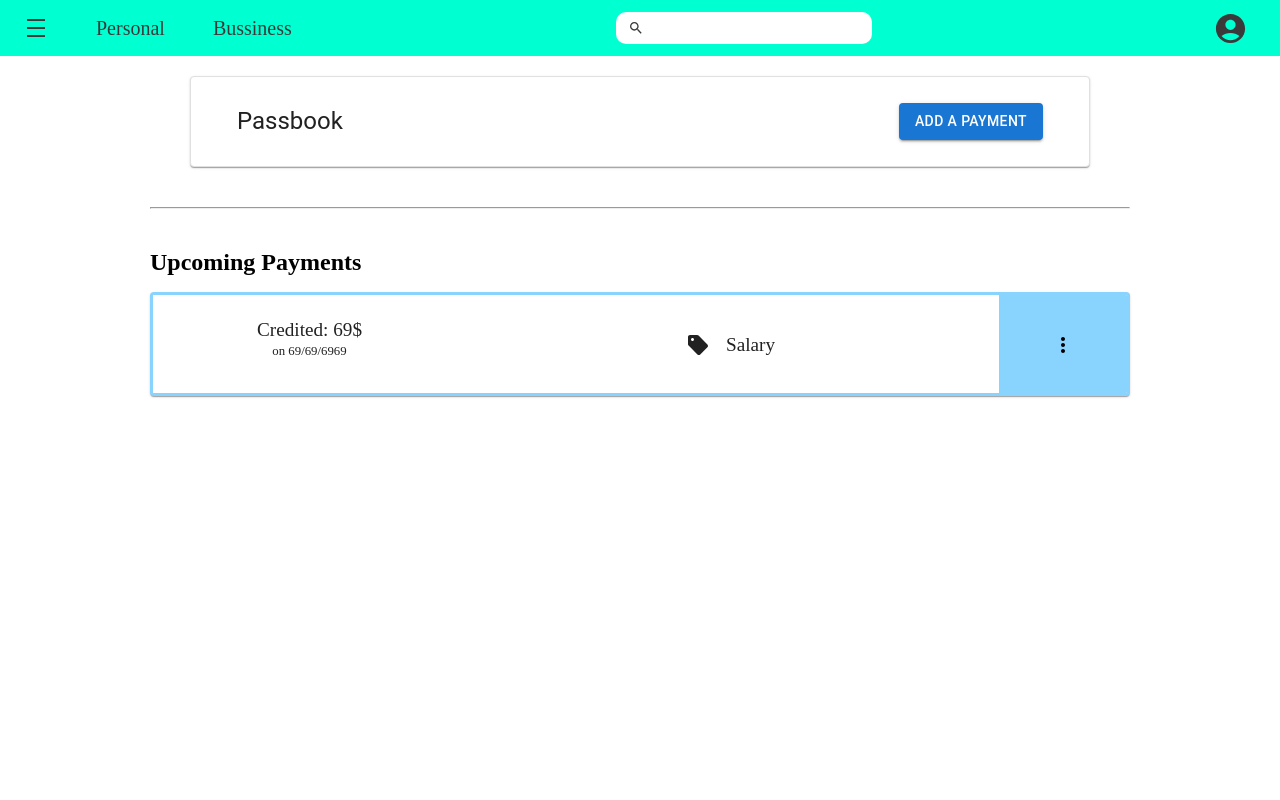
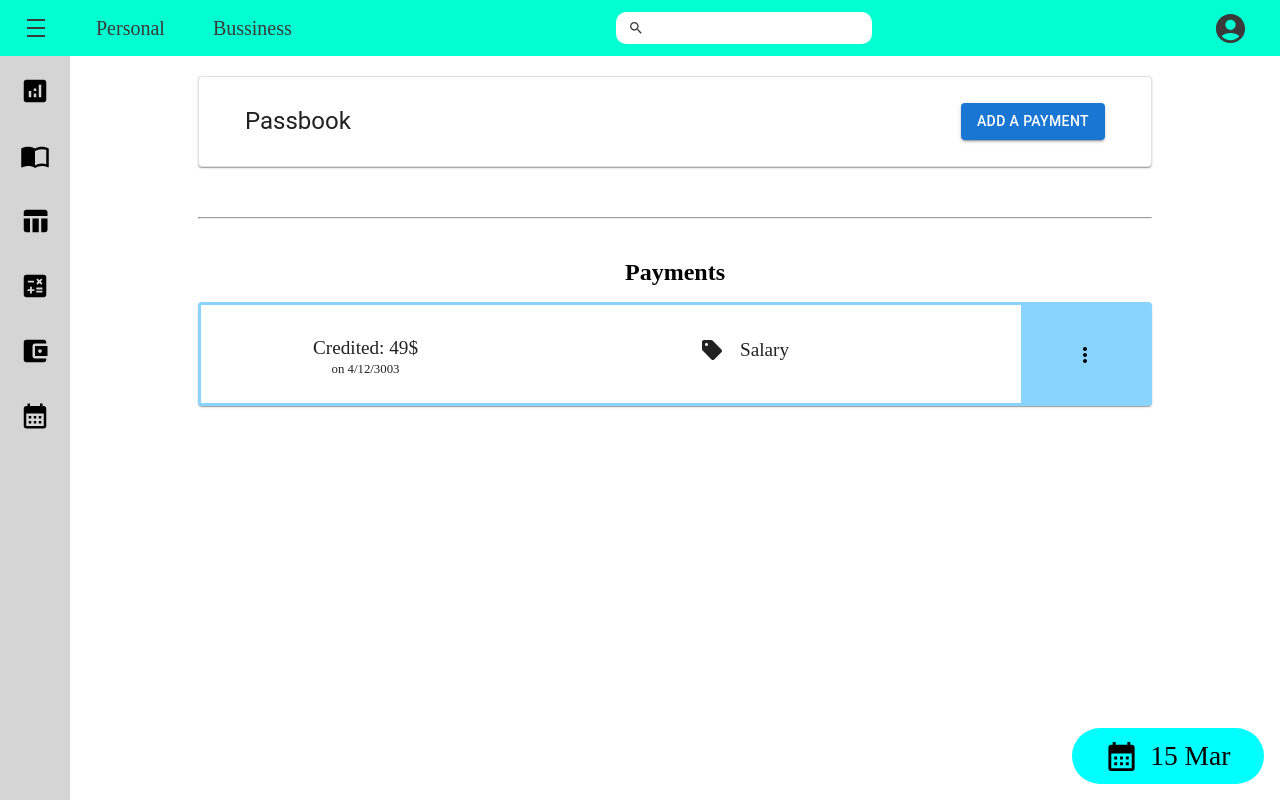
Before and after one commit to Rupeerise/Website, a React (Vite) app: page /passbook in a window 1280 px wide. Shown: the top 800 px of the page. Built offline with nearby package versions, Linux system fonts and the light colour scheme; no server answers.

Commit message:
added sidebar to passbook 1.0

```diff
--- a/boilerplates/mainbody/addpaymentbutton.jsx
+++ b/boilerplates/mainbody/addpaymentbutton.jsx
@@ -1,5 +1,5 @@
 import React, { useState } from "react";
-import AddPayment from "../addpayment";
+import AddPayment from "../../sidebarpages/passbook/addpayment";
 
 function AddPaymentButton() {
   const [showPopup, setShowPopup] = useState(false);
--- a/boilerplates/tracking/income.jsx
+++ b/boilerplates/tracking/income.jsx
@@ -4,7 +4,7 @@ import "./income.css";
 import ProgressBar from "../progressbar";
 import EditRoundedIcon from "@mui/icons-material/EditRounded";
 import CloseRoundedIcon from "@mui/icons-material/CloseRounded";
-import Edittracking from "./edittracking";
+import Edittracking from "./edittracking.jsx";
 import IncomeBottom from "./incomebottom.jsx";
 import Incomemore from "./incomemore.jsx";
 
--- a/components/pastpaymentcard.css
+++ b/components/pastpaymentcard.css
@@ -3,9 +3,11 @@
   border: 3px solid #89d3ff;
   border-radius: 50px;
   height: 6.5rem;
+  width: 100%;
+  display: flex;
 }
 
-.past-payment-left{
+.past-payment-left {
   background-color: white;
   display: flex;
   justify-content: space-between;
@@ -16,14 +18,14 @@
   align-items: center;
 }
 
-.past-payment-tag{
+.past-payment-tag {
   display: flex;
   align-items: center;
   font-size: 1rem;
   margin-right: 200px;
 }
 
-.past-payment-details{
+.past-payment-details {
   margin-left: 80px;
 }
 
@@ -31,7 +33,7 @@
   margin-right: 1rem;
 }
 
-.past-payment-amount{
+.past-payment-amount {
   font-size: 1.2rem;
 }
 
@@ -41,11 +43,20 @@
   margin-top: 3px;
 }
 
-.past-payment-tag-name{
+.past-payment-tag-name {
   text-align: center;
   font-size: 1.2rem;
 }
 
-.past-payment-morevert{
+.past-payment-morevert {
   color: black;
 }
+.past-payment-left {
+  padding: 1rem;
+  flex-basis: 95%;
+}
+
+.past-payment-right {
+  padding: 2rem;
+  flex-basis: 5%;
+}
--- a/components/pastpaymentcard.jsx
+++ b/components/pastpaymentcard.jsx
@@ -1,37 +1,32 @@
-import React from 'react';
-import Card from '@mui/material/Card';
-import CardContent from '@mui/material/CardContent';
-import Typography from '@mui/material/Typography';
-import Box from '@mui/material/Box';
+import React from "react";
+import Card from "@mui/material/Card";
+import CardContent from "@mui/material/CardContent";
+import Box from "@mui/material/Box";
 import "./pastpaymentcard.css";
-import MoreVertIcon from '@mui/icons-material/MoreVert';
-import SellIcon from '@mui/icons-material/Sell';
-import { Button } from '@mui/material';
+import MoreVertIcon from "@mui/icons-material/MoreVert";
+import SellIcon from "@mui/icons-material/Sell";
+import { Button } from "@mui/material";
 
 const MyCard = () => {
   return (
-    <Card className='past-payment'>
-      <Box display="flex">
-        <Box className='past-payment-left' p={1} flexBasis="95%">
-          <CardContent className='past-payment-details'>
-            <p className='past-payment-amount'>Credited: 69$</p>
-            <p className='past-payment-date'>
-              on 69/69/6969
-            </p>
-          </CardContent>
-          <CardContent className='past-payment-tag'>
-            <SellIcon className='sell-icon' />
-            <p className='past-payment-tag-name'>Salary</p>
-          </CardContent>
-        </Box>
-        <Box className='past-payment-right' p={2} flexBasis="5%">
-          <CardContent>
-            <Button><MoreVertIcon className='past-payment-morevert'/></Button>
-          </CardContent>
-        </Box>
+    <Card className="past-payment">
+      <Box className="past-payment-left">
+        <CardContent className="past-payment-details">
+          <p className="past-payment-amount">Credited: 49$</p>
+          <p className="past-payment-date">on 4/12/3003</p>
+        </CardContent>
+        <CardContent className="past-payment-tag">
+          <SellIcon className="sell-icon" />
+          <p className="past-payment-tag-name">Salary</p>
+        </CardContent>
+      </Box>
+      <Box className="past-payment-right">
+        <Button>
+          <MoreVertIcon className="past-payment-morevert" />
+        </Button>
       </Box>
     </Card>
   );
-}
+};
 
 export default MyCard;
--- a/sidebarpages/passbook/passbooklisting.css
+++ b/sidebarpages/passbook/passbooklisting.css
@@ -1,18 +1,19 @@
-*{
+* {
   margin-left: 100px;
   box-sizing: content-box;
 }
 
-.add-payment{
+.add-payment {
   background-color: #f5f5f5;
   padding: 10px;
   border: 1px solid #e0e0e0;
   border-radius: 5px;
   margin-bottom: 10px;
   margin-top: 20px;
-    box-shadow: 0 0 5px 0 rgba(0,0,0,.1);
+  box-shadow: 0 0 5px 0 rgba(0, 0, 0, 0.1);
   margin-right: 40px;
   margin-left: 40px;
+  width: 100%;
 }
 
 .add-payment-content {
@@ -25,4 +26,14 @@
 .horizontal-line {
   margin-top: 40px;
   margin-bottom: 40px;
+  width: 100%;
 }
+
+.passbookpage-body {
+  display: flex;
+  flex-direction: column;
+  align-items: center;
+  width: 100%;
+  padding: 8rem;
+  padding-top: 0;
+}
--- a/sidebarpages/passbook/passbooklisting.jsx
+++ b/sidebarpages/passbook/passbooklisting.jsx
@@ -1,44 +1,41 @@
-import React from 'react';
-import Card from '@mui/material/Card';
-import CardContent from '@mui/material/CardContent';
-import Button from '@mui/material/Button';
-import { Typography } from '@mui/material';
-import Box from '@mui/material/Box';
-import MyCard from '../../components/pastpaymentcard';
+import React from "react";
+import Card from "@mui/material/Card";
+import Button from "@mui/material/Button";
+import { Typography } from "@mui/material";
+import Box from "@mui/material/Box";
+import MyCard from "../../components/pastpaymentcard";
 
 import "./passbooklisting.css";
 
 const PassbookListing = () => {
   let array = [
     {
-      "name": "Food",
-      "tag": "Ice cream",
-      "amount": 35,
-      "date": "2021-12-12",
-      "type" : "Credit"
-    }
-  ]
+      name: "Food",
+      tag: "Ice cream",
+      amount: 35,
+      date: "2021-12-12",
+      type: "Credit",
+    },
+  ];
 
   return (
     <>
-      <Card className='add-payment'>
-        <Box className='add-payment-content' p={2}>
-          <Typography variant="h5">Passbook</Typography>
-          <Button variant="contained" color="primary">Add A Payment</Button>
-        </Box>
-      </Card>
+      <div className="passbookpage-body">
+        <Card className="add-payment">
+          <Box className="add-payment-content" p={2}>
+            <Typography variant="h5">Passbook</Typography>
+            <Button variant="contained" color="primary">
+              Add A Payment
+            </Button>
+          </Box>
+        </Card>
 
-      <hr className='horizontal-line'/>
-
-      <h2>Upcoming Payments</h2>
-
-      <MyCard />
-
-
+        <hr className="horizontal-line" />
+        <h2>Payments</h2>
+        <MyCard />
+      </div>
     </>
-
-
   );
-}
+};
 
 export default PassbookListing;
--- a/sidebarpages/passbook/passbookpage.css
+++ /dev/null
@@ -1,8 +0,0 @@
-* {
-    margin-left: 1000px;
-}
-
-.passbookpage-body {
-    margin-left: 150px;
-    margin-right: 150px;
-}
--- a/sidebarpages/passbook/passbookpage.jsx
+++ b/sidebarpages/passbook/passbookpage.jsx
@@ -1,21 +1,56 @@
-import React from 'react';
-import Navbar from "../../boilerplates/navbar/navbar.jsx";
-import Sidebar from "../../boilerplates/sidebar/sidebar.jsx";
-import Passbooklisting from './passbooklisting.jsx';
-import "./passbookpage.css";
+import React, { useState, useEffect } from "react";
+import Boilerplate from "../../boilerplates/boilerplate";
+import Footer from "../../boilerplates/footer";
+import Sidebar from "../../boilerplates/sidebar/sidebar";
+import "../../pages/home.css";
+import Passbooklisting from "./passbooklisting";
+import "./passbook.css";
 
-export default function Passbookpage() {
+function Home() {
+  const [user, setUser] = useState(null);
 
+  useEffect(() => {
+    const fetchUser = async () => {
+      let backendUrl = import.meta.env.VITE_TEST_BACKEND;
+      let response = await fetch(backendUrl + "/api/user", {
+        method: "GET",
+        headers: {
+          "Content-Type": "application/json",
+        },
+        credentials: "include", // This is required for cookies to be sent with the request
+      });
 
+      if (response.ok) {
+        let jsonResponse = await response.json();
+        setUser(jsonResponse);
+      } else {
+        console.log("HTTP-Error: " + response.status);
+        if (response.status === 401) {
+          window.location = "/login";
+        }
+      }
+    };
+
+    fetchUser();
+  }, []);
+  const [isOpen, setIsOpen] = useState(false);
   return (
-    <>
-      <Navbar />
-      {/* <Sidebar /> */}
+    <div>
+      <Boilerplate
+        username={user ? user.username : ""}
+        setIsOpen={setIsOpen}
+        isOpen={isOpen}
+      />
+      <div className="page-container">
+        <Sidebar isOpen={isOpen} />
 
-      <div className='passbookpage-body'>
         <Passbooklisting />
       </div>
+      <div className="footer">
+        <Footer />
+      </div>
+    </div>
+  );
+}
 
-    </>
-  )
-}
+export default Home;
```
Also changed, not shown: sidebarpages/passbook/addpayment.css (renamed from boilerplates/addpayment.css), sidebarpages/passbook/addpayment.jsx (renamed from boilerplates/addpayment.jsx), sidebarpages/passbook/passbook.css (added). Lines whose indentation alone changed are shown as unchanged.
